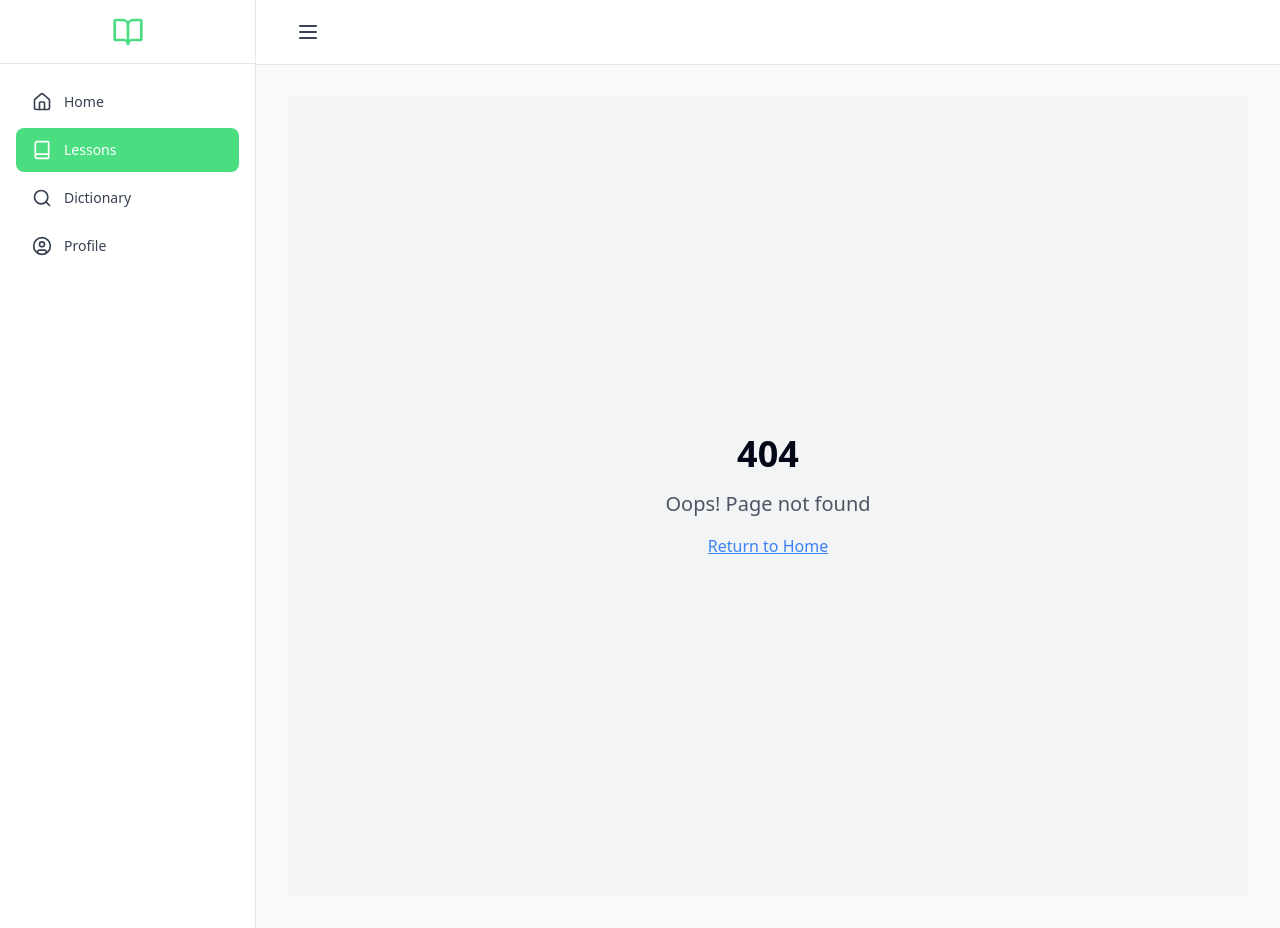
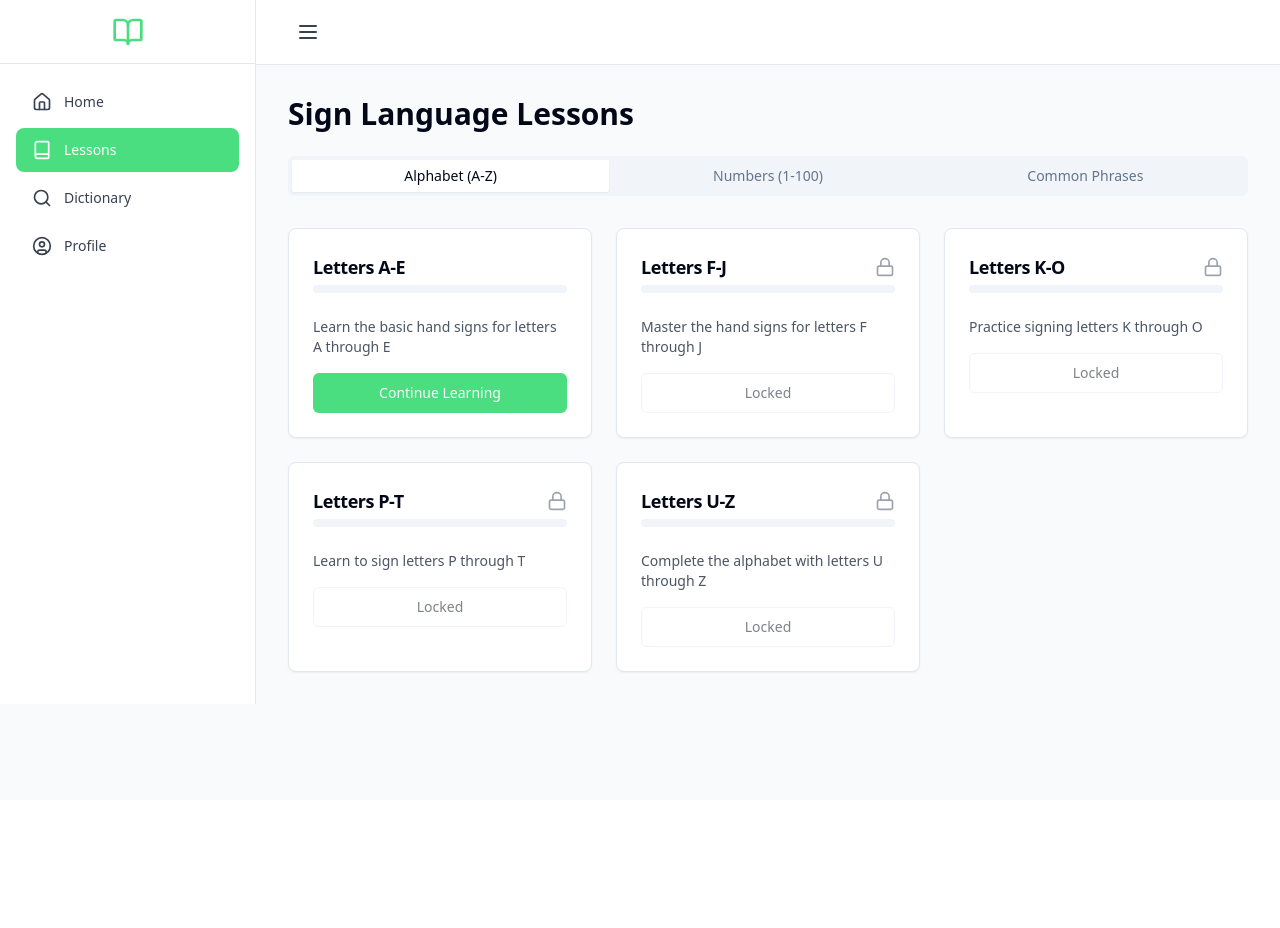
Before and after one commit to aarti774/sanket, a React (Vite) app: page /lessons in a window 1280 px wide. Before the commit this address had no page. After the commit the page ends 800 px from the top, so only its background shows below. Built offline with nearby package versions, Linux system fonts and the light colour scheme.

Commit message:
Add lessons page content
Add alphabet, number, and common words/phrases lessons with video demonstrations to the lessons page.

```diff
--- a/src/App.tsx
+++ b/src/App.tsx
@@ -5,6 +5,7 @@ import { Toaster } from "@/components/ui/sonner";
 import { Layout } from "./components/Layout";
 import Index from "./pages/Index";
 import NotFound from "./pages/NotFound";
+import Lessons from "./pages/Lessons";
 
 const queryClient = new QueryClient();
 
@@ -14,6 +15,7 @@ const App = () => (
       <Layout>
         <Routes>
           <Route path="/" element={<Index />} />
+          <Route path="/lessons/*" element={<Lessons />} />
           <Route path="*" element={<NotFound />} />
         </Routes>
       </Layout>
--- /dev/null
+++ b/src/data/lessons.ts
@@ -0,0 +1,101 @@
+
+interface Lesson {
+  id: string;
+  title: string;
+  description: string;
+  progress: number;
+  videoUrl?: string;
+}
+
+export const alphabet: Lesson[] = [
+  {
+    id: "alphabet-1",
+    title: "Letters A-E",
+    description: "Learn the basic hand signs for letters A through E",
+    progress: 0,
+    videoUrl: "/videos/alphabet-1.mp4",
+  },
+  {
+    id: "alphabet-2",
+    title: "Letters F-J",
+    description: "Master the hand signs for letters F through J",
+    progress: 0,
+    videoUrl: "/videos/alphabet-2.mp4",
+  },
+  {
+    id: "alphabet-3",
+    title: "Letters K-O",
+    description: "Practice signing letters K through O",
+    progress: 0,
+    videoUrl: "/videos/alphabet-3.mp4",
+  },
+  {
+    id: "alphabet-4",
+    title: "Letters P-T",
+    description: "Learn to sign letters P through T",
+    progress: 0,
+    videoUrl: "/videos/alphabet-4.mp4",
+  },
+  {
+    id: "alphabet-5",
+    title: "Letters U-Z",
+    description: "Complete the alphabet with letters U through Z",
+    progress: 0,
+    videoUrl: "/videos/alphabet-5.mp4",
+  },
+];
+
+export const numbers: Lesson[] = [
+  {
+    id: "numbers-1",
+    title: "Numbers 1-20",
+    description: "Learn to sign basic numbers from 1 to 20",
+    progress: 0,
+    videoUrl: "/videos/numbers-1.mp4",
+  },
+  {
+    id: "numbers-2",
+    title: "Numbers 21-50",
+    description: "Practice signing numbers from 21 to 50",
+    progress: 0,
+    videoUrl: "/videos/numbers-2.mp4",
+  },
+  {
+    id: "numbers-3",
+    title: "Numbers 51-100",
+    description: "Master signing numbers from 51 to 100",
+    progress: 0,
+    videoUrl: "/videos/numbers-3.mp4",
+  },
+];
+
+export const commonPhrases: Lesson[] = [
+  {
+    id: "phrases-1",
+    title: "Greetings",
+    description: "Learn basic greetings and introductions",
+    progress: 0,
+    videoUrl: "/videos/phrases-1.mp4",
+  },
+  {
+    id: "phrases-2",
+    title: "Common Questions",
+    description: "Master frequently asked questions in sign language",
+    progress: 0,
+    videoUrl: "/videos/phrases-2.mp4",
+  },
+  {
+    id: "phrases-3",
+    title: "Daily Conversations",
+    description: "Practice everyday conversational phrases",
+    progress: 0,
+    videoUrl: "/videos/phrases-3.mp4",
+  },
+  {
+    id: "phrases-4",
+    title: "Emergency Phrases",
+    description: "Important phrases for emergency situations",
+    progress: 0,
+    videoUrl: "/videos/phrases-4.mp4",
+  },
+];
--- /dev/null
+++ b/src/pages/Lessons.tsx
@@ -0,0 +1,122 @@
+
+import { useState } from "react";
+import {
+  Tabs,
+  TabsContent,
+  TabsList,
+  TabsTrigger,
+} from "@/components/ui/tabs";
+import { Card, CardContent, CardHeader, CardTitle } from "@/components/ui/card";
+import { Progress } from "@/components/ui/progress";
+import { Button } from "@/components/ui/button";
+import { alphabet, numbers, commonPhrases } from "@/data/lessons";
+import { Play, Lock } from "lucide-react";
+
+const LessonCard = ({
+  title,
+  description,
+  progress,
+  isLocked,
+  onClick,
+}: {
+  title: string;
+  description: string;
+  progress: number;
+  isLocked: boolean;
+  onClick: () => void;
+}) => (
+  <Card className="group hover:shadow-lg transition-all">
+    <CardHeader className="space-y-1">
+      <div className="flex items-center justify-between">
+        <CardTitle className="text-lg">{title}</CardTitle>
+        {isLocked ? (
+          <Lock className="h-5 w-5 text-gray-400" />
+        ) : (
+          <Play className="h-5 w-5 text-primary opacity-0 group-hover:opacity-100 transition-opacity" />
+        )}
+      </div>
+      <Progress value={progress} className="h-2" />
+    </CardHeader>
+    <CardContent>
+      <p className="text-sm text-gray-600">{description}</p>
+      <Button
+        className="w-full mt-4"
+        variant={isLocked ? "outline" : "default"}
+        disabled={isLocked}
+        onClick={onClick}
+      >
+        {isLocked ? "Locked" : "Continue Learning"}
+      </Button>
+    </CardContent>
+  </Card>
+);
+
+const Lessons = () => {
+  const [activeTab, setActiveTab] = useState("alphabet");
+
+  const handleLessonClick = (lessonId: string) => {
+    // This will be implemented when we add the lesson viewer
+    console.log("Opening lesson:", lessonId);
+  };
+
+  return (
+    <div className="max-w-5xl mx-auto animate-fade-in">
+      <h1 className="text-3xl font-bold mb-6">Sign Language Lessons</h1>
+
+      <Tabs value={activeTab} onValueChange={setActiveTab}>
+        <TabsList className="grid w-full grid-cols-3 mb-8">
+          <TabsTrigger value="alphabet">Alphabet (A-Z)</TabsTrigger>
+          <TabsTrigger value="numbers">Numbers (1-100)</TabsTrigger>
+          <TabsTrigger value="phrases">Common Phrases</TabsTrigger>
+        </TabsList>
+
+        <TabsContent value="alphabet" className="mt-0">
+          <div className="grid gap-6 grid-cols-1 md:grid-cols-2 lg:grid-cols-3">
+            {alphabet.map((lesson, index) => (
+              <LessonCard
+                key={lesson.id}
+                title={lesson.title}
+                description={lesson.description}
+                progress={lesson.progress}
+                isLocked={index > 0} // First lesson is unlocked
+                onClick={() => handleLessonClick(lesson.id)}
+              />
+            ))}
+          </div>
+        </TabsContent>
+
+        <TabsContent value="numbers" className="mt-0">
+          <div className="grid gap-6 grid-cols-1 md:grid-cols-2 lg:grid-cols-3">
+            {numbers.map((lesson, index) => (
+              <LessonCard
+                key={lesson.id}
+                title={lesson.title}
+                description={lesson.description}
+                progress={lesson.progress}
+                isLocked={index > 0}
+                onClick={() => handleLessonClick(lesson.id)}
+              />
+            ))}
+          </div>
+        </TabsContent>
+
+        <TabsContent value="phrases" className="mt-0">
+          <div className="grid gap-6 grid-cols-1 md:grid-cols-2 lg:grid-cols-3">
+            {commonPhrases.map((lesson, index) => (
+              <LessonCard
+                key={lesson.id}
+                title={lesson.title}
+                description={lesson.description}
+                progress={lesson.progress}
+                isLocked={index > 0}
+                onClick={() => handleLessonClick(lesson.id)}
+              />
+            ))}
+          </div>
+        </TabsContent>
+      </Tabs>
+    </div>
+  );
+};
+
+export default Lessons;
```
